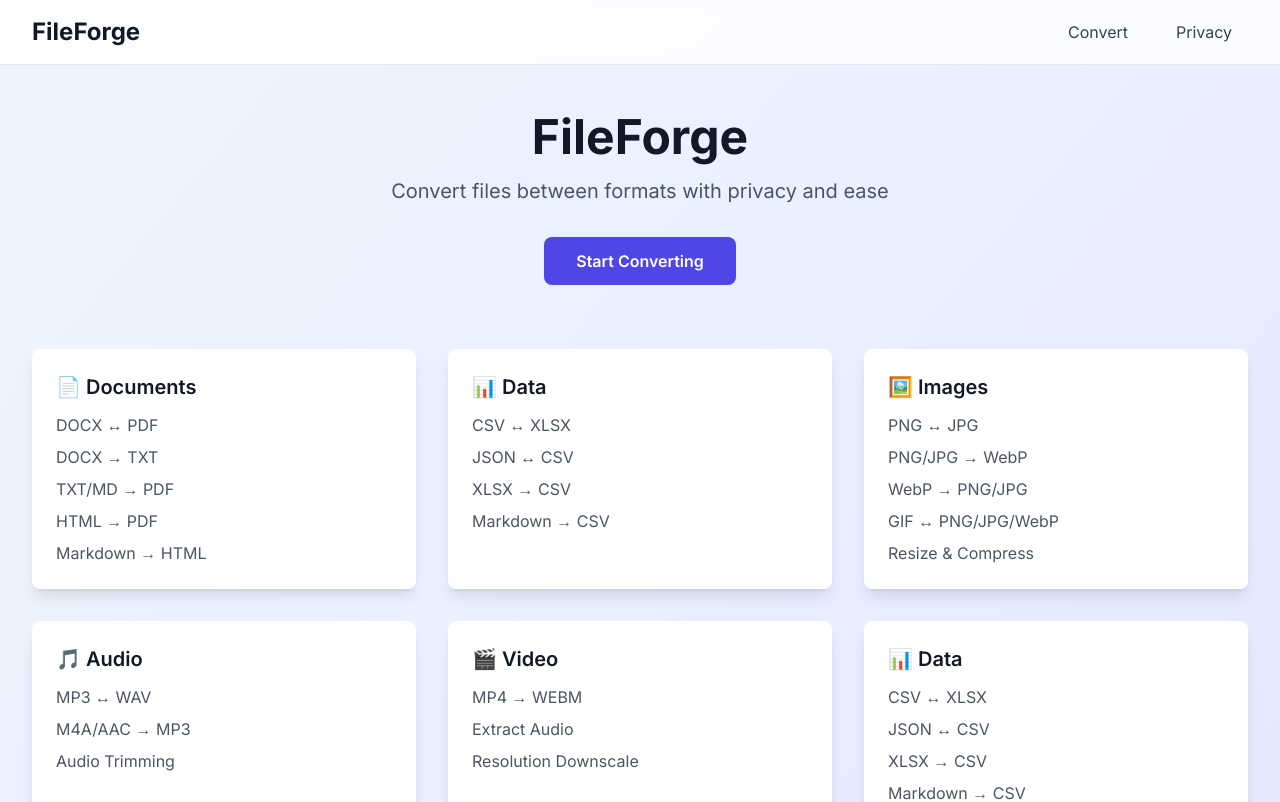
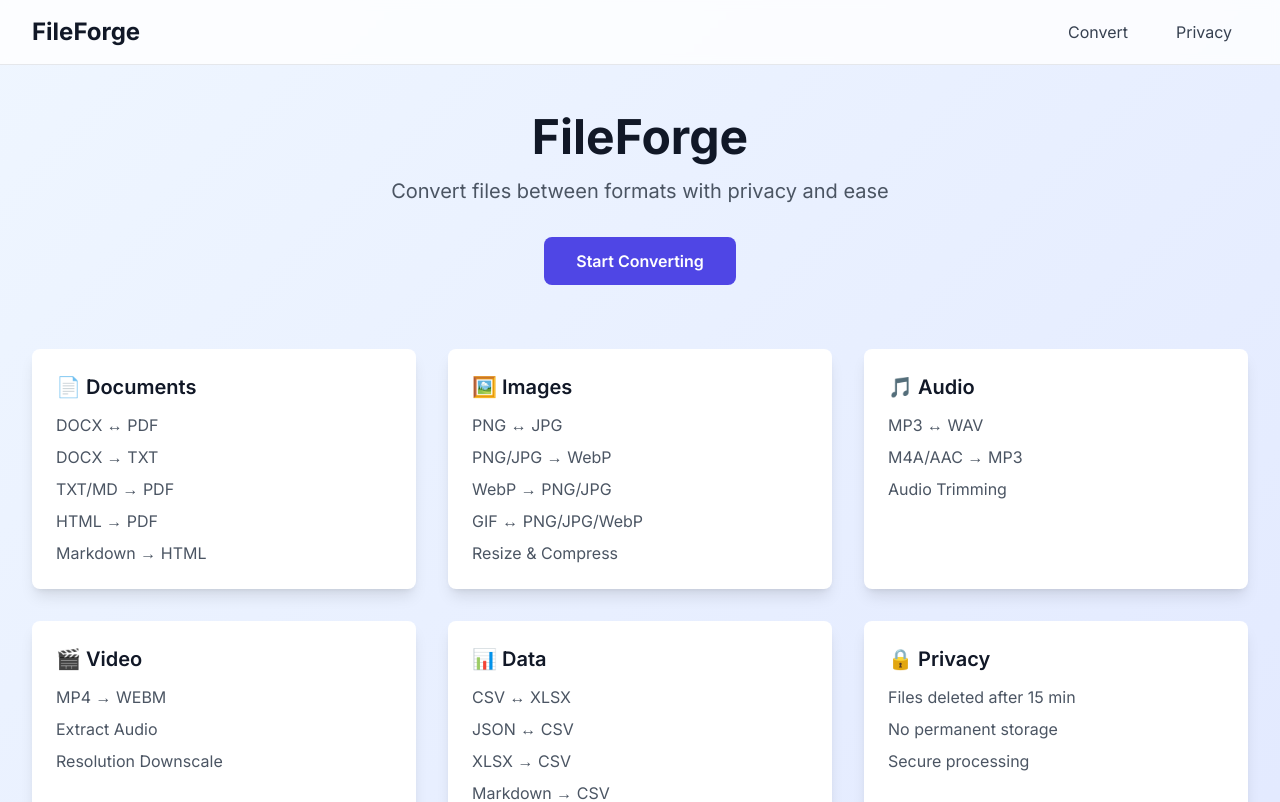
Before and after one commit to draphael123/masterconvert, a Next.js app: page / in a window 1280 px wide. Shown: the top 802 px of the page. Built offline with nearby package versions, Linux system fonts and the light colour scheme.

Commit message:
Fix landing page layout

```diff
--- a/app/page.tsx
+++ b/app/page.tsx
@@ -56,18 +56,6 @@ export default function Home() {
               <li>TXT/MD → PDF</li>
               <li>HTML → PDF</li>
               <li>Markdown → HTML</li>
-            </ul>
-          </div>
-
-          <div className="bg-white dark:bg-gray-800 p-6 rounded-lg shadow-lg">
-            <h2 className="text-xl font-semibold text-gray-900 dark:text-white mb-3">
-              📊 Data
-            </h2>
-            <ul className="text-gray-600 dark:text-gray-300 space-y-2">
-              <li>CSV ↔ XLSX</li>
-              <li>JSON ↔ CSV</li>
-              <li>XLSX → CSV</li>
-              <li>Markdown → CSV</li>
             </ul>
           </div>
 
```
